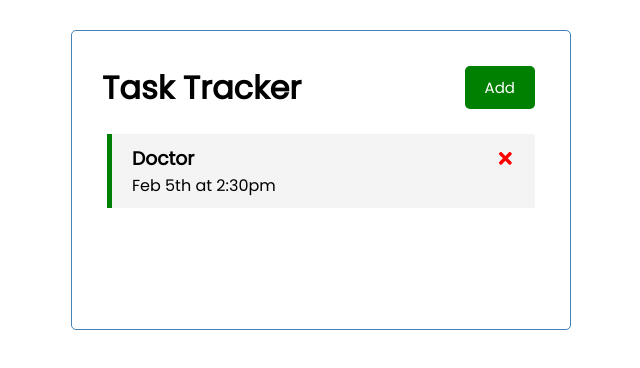
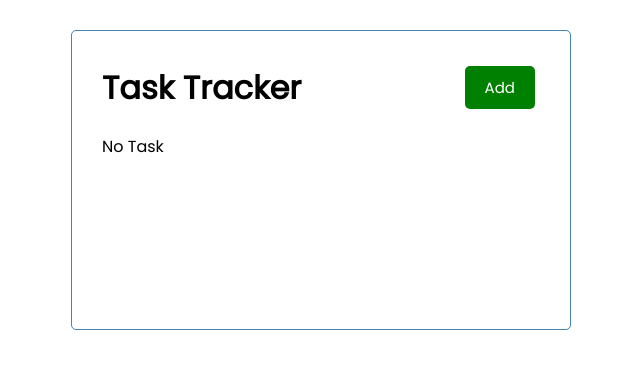
Before and after one commit to petitoff/react-task-tracker, a React (Create React App) app: page / in a window 1280 px wide. Shown: the top 368 px of the page, without its empty margins (319-959 px from the left). Built offline with nearby package versions, Linux system fonts and the light colour scheme.

Commit message:
Remove unnecessary directory.

```diff
--- a/src/App.js
+++ b/src/App.js
@@ -5,12 +5,7 @@ import AddTask from "./components/AddTask";
 
 const App = () => {
   const [showAddTask, setShowAddTask] = useState(false)
-  const [tasks, setTasks] = useState([{
-    id: 1,
-    text: "Doctor",
-    day: "Feb 5th at 2:30pm",
-    reminder: true
-  }])
+  const [tasks, setTasks] = useState([])
 
   // Add Task
   const addTask = (task) => {
```
